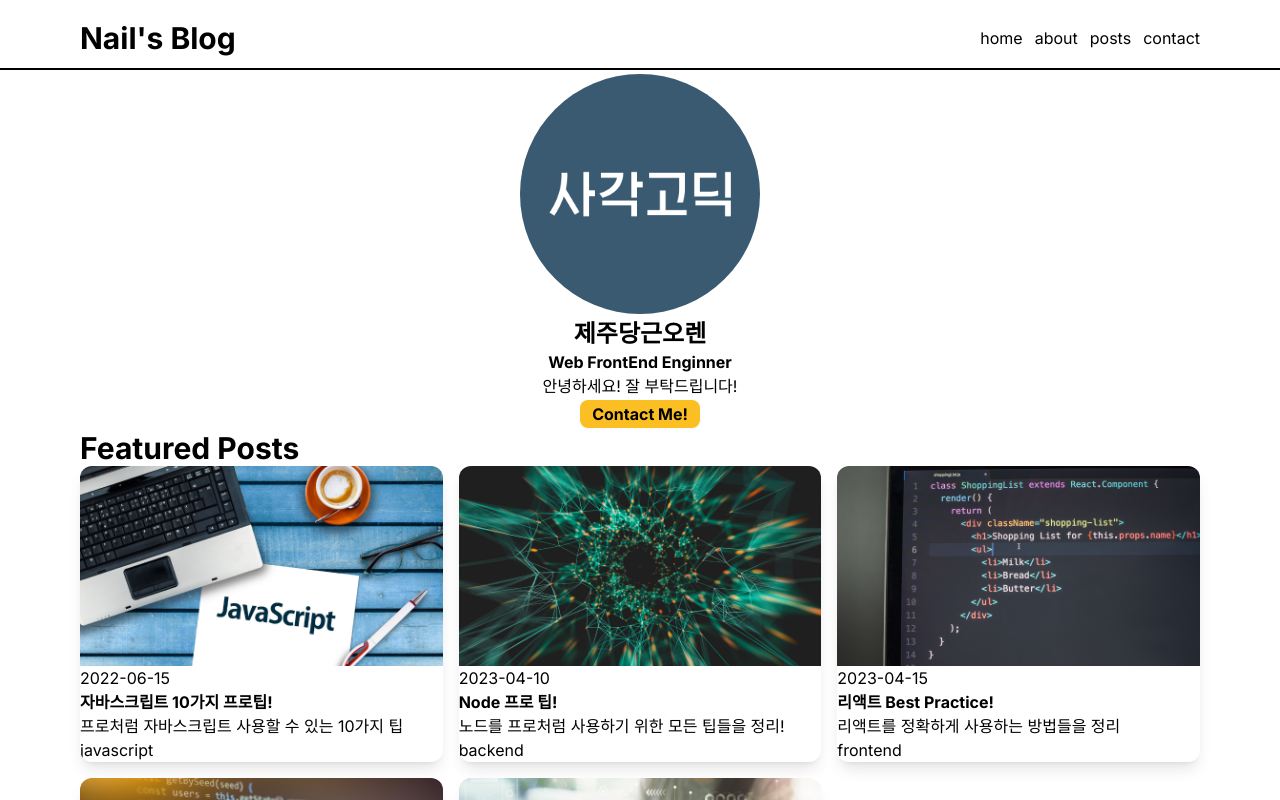
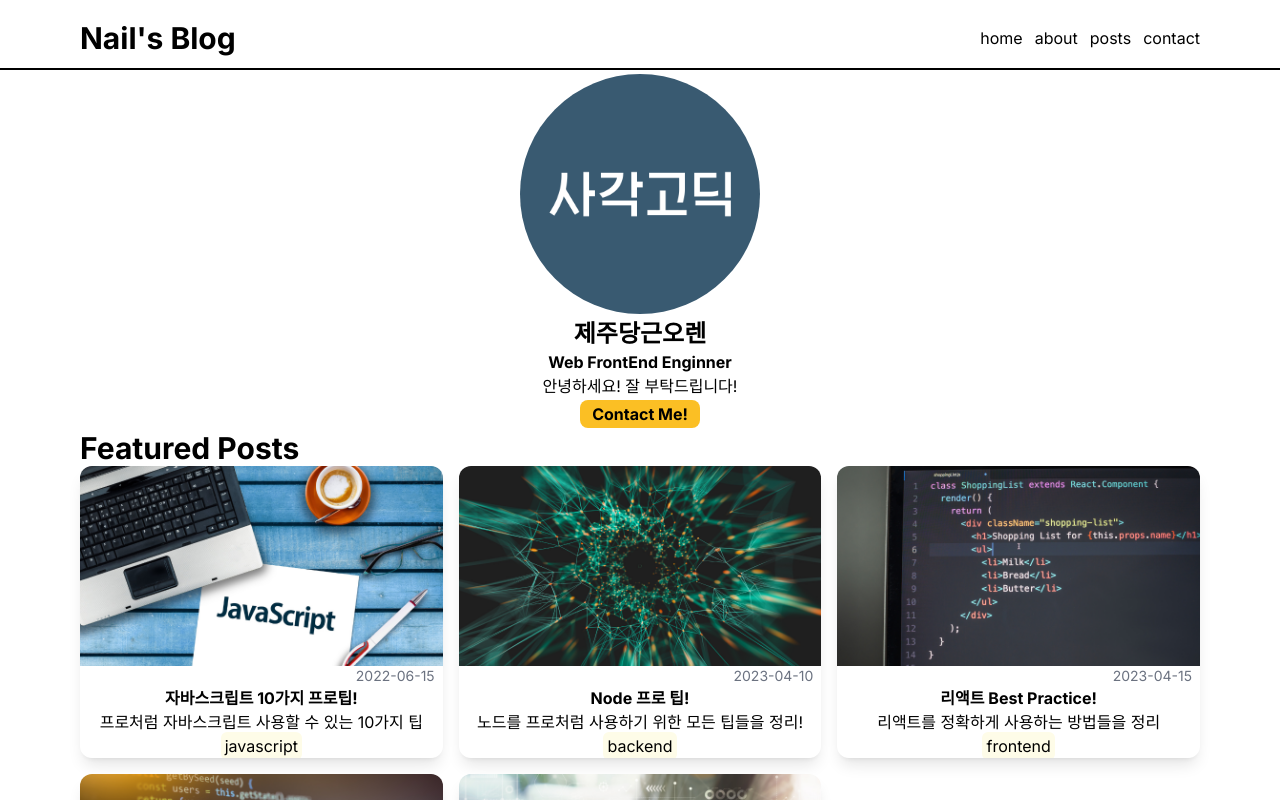
Before and after one commit to Nail0606/Next-Blog, a Next.js app: page / in a window 1280 px wide. Built offline with nearby package versions, Linux system fonts and the light colour scheme.

Commit message:
Feat : Post 컴포넌트 정리

```diff
--- a/src/components/MainCarousel.tsx
+++ b/src/components/MainCarousel.tsx
@@ -46,8 +46,8 @@ export default function MainCarousel({ youMayLikeArray }: Props) {
         //dotListClass="custom-dot-list-style"
         itemClass="p-1"
       >
-        {youMayLikeArray.map((post) => {
-          return <Post data={post} />;
+        {youMayLikeArray.map((post, index) => {
+          return <Post data={post} key={`yml ${index}`} />;
         })}
       </Carousel>
     )
--- a/src/components/Post.tsx
+++ b/src/components/Post.tsx
@@ -28,10 +28,12 @@ export default function FeaturedPost({ data }: Props) {
             sizes="100vw"
             style={{ width: "100%", height: "auto" }}
           />
-          <p>{data.date}</p>
-          <h1 className="font-bold">{data.title}</h1>
-          <p>{data.description}</p>
-          <p>{data.category}</p>
+          <div className="text-center">
+            <p className="text-right mr-2 text-gray-500 text-sm">{data.date}</p>
+            <h1 className="font-bold">{data.title}</h1>
+            <p>{data.description}</p>
+            <span className="bg-yellow-50 rounded-md p-1">{data.category}</span>
+          </div>
         </Link>
       </div>
     )
```
